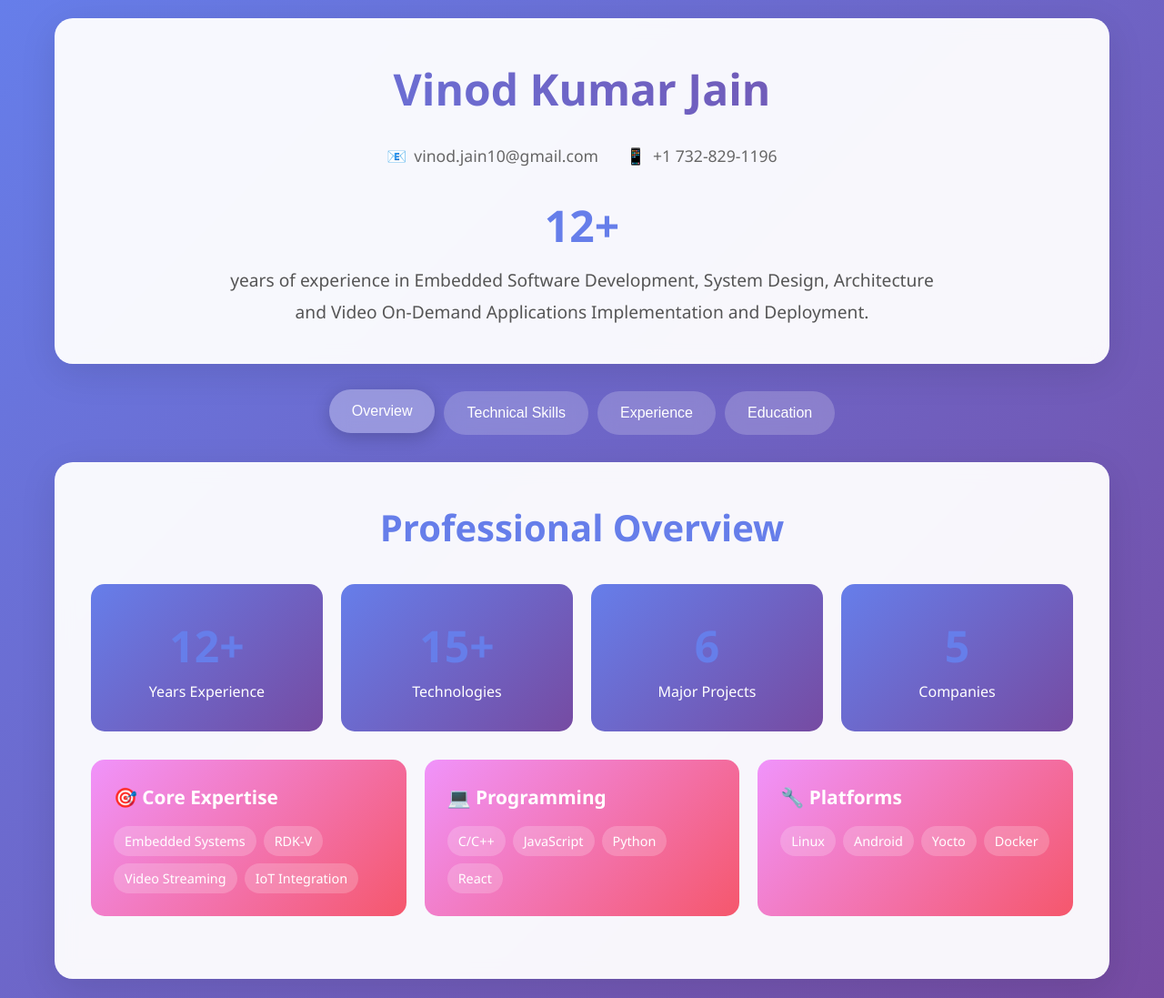
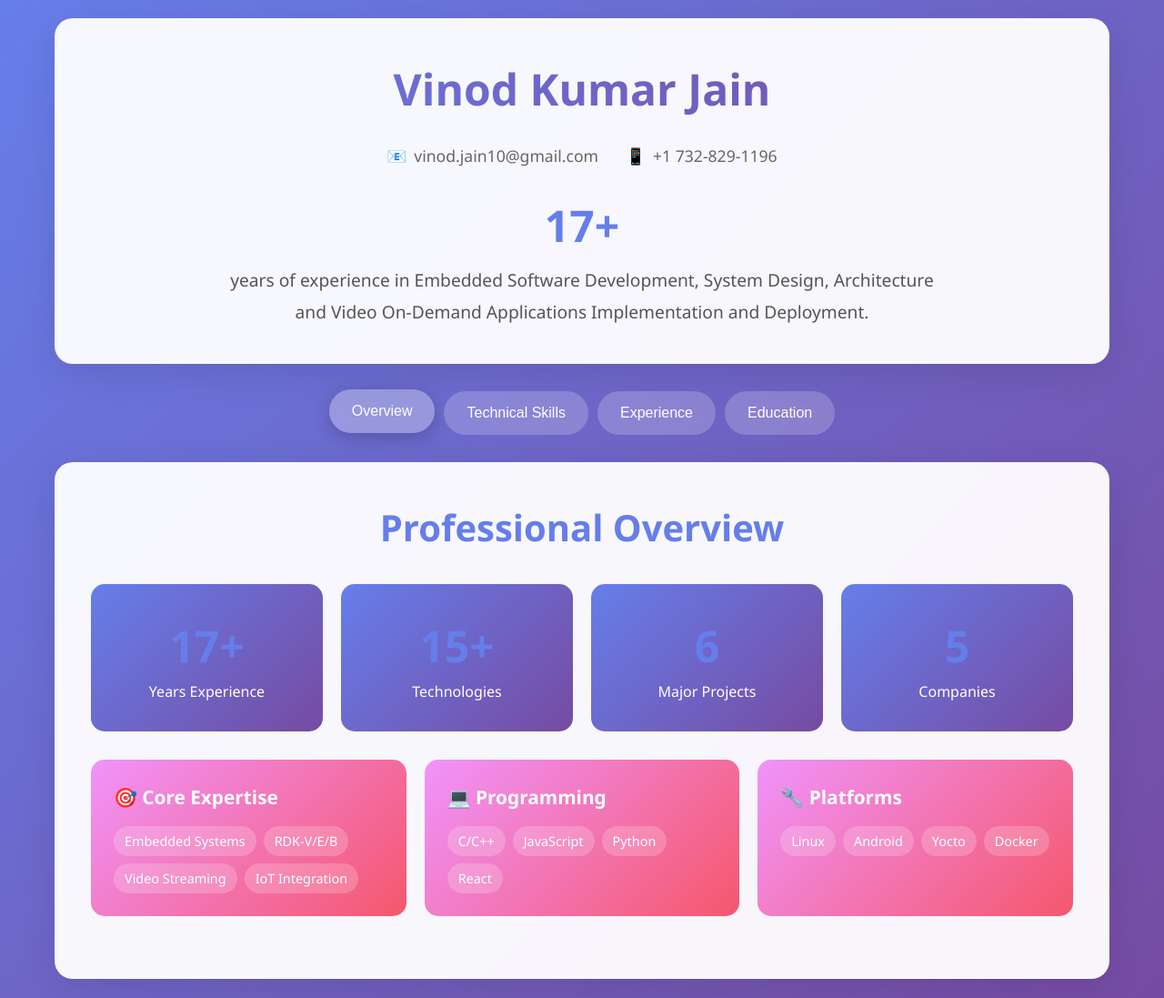
Before and after one commit to vinodjain14/vinodjain14.github.io, a plain HTML site: page index.html in a window 1280 px wide. Shown: the whole page at 91% size. Drawn offline with Linux system fonts and the light colour scheme.

Commit message:
Update index.html

```diff
--- a/index.html
+++ b/index.html
@@ -344,7 +344,7 @@
                 </div>
             </div>
             <div class="summary">
-                <span class="highlight-number">12+</span> years of experience in Embedded Software Development, System Design, Architecture and Video On-Demand Applications Implementation and Deployment.
+                <span class="highlight-number">17+</span> years of experience in Embedded Software Development, System Design, Architecture and Video On-Demand Applications Implementation and Deployment.
             </div>
         </div>
 
@@ -362,7 +362,7 @@
 
             <div class="stats-grid">
                 <div class="stat-card">
-                    <span class="highlight-number">12+</span>
+                    <span class="highlight-number">17+</span>
                     <div>Years Experience</div>
                 </div>
                 <div class="stat-card">
@@ -384,7 +384,7 @@
                     <h3>🎯 Core Expertise</h3>
                     <div class="skill-tags">
                         <span class="skill-tag">Embedded Systems</span>
-                        <span class="skill-tag">RDK-V</span>
+                        <span class="skill-tag">RDK-V/E/B</span>
                         <span class="skill-tag">Video Streaming</span>
                         <span class="skill-tag">IoT Integration</span>
                     </div>
```
